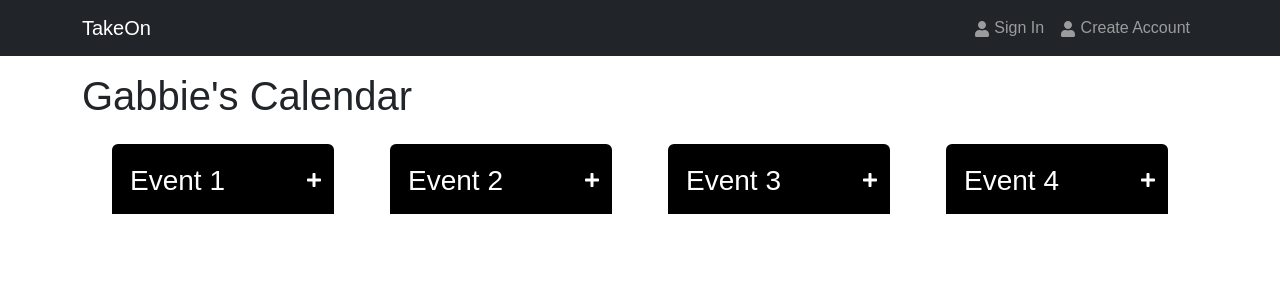
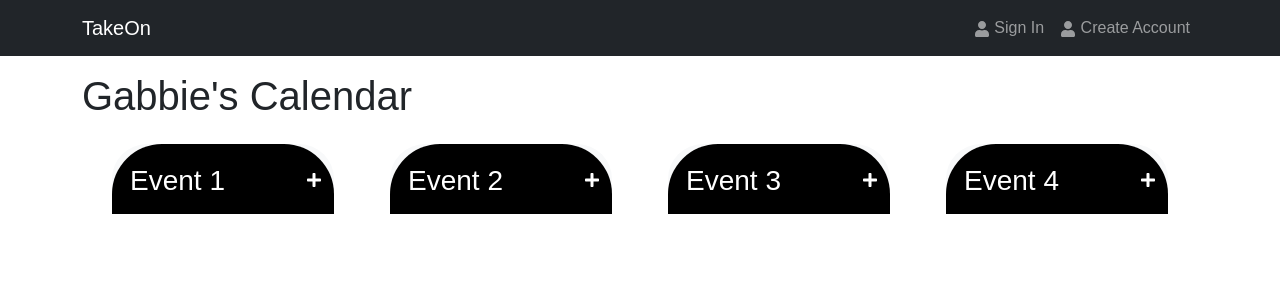
Before and after one commit to gabbiedla/takeon, a React (Create React App) app in the folder frontend/: page /gdla-calendar in a window 1280 px wide. Shown: the top 300 px of the page. Built offline with nearby package versions, Linux system fonts and the light colour scheme.

Commit message:
css edits

```diff
--- a/frontend/src/components/E.jsx
+++ b/frontend/src/components/E.jsx
@@ -11,9 +11,9 @@ import {
 
 const Event = ({ event }) => {
   return (
-    <Card className="my-3 p-3 mx-3 rounded bg-light border-0">
+    <Card className="my-3 p-3 mx-3  bg-light border-0">
       {/* <a href={`/event/${event._id}`}> */}
-      <Container className="card-items rounded-top text-white">
+      <Container className="card-items  text-white">
         <Card.Title as="div">
           <h3 className="card-title">{event.title}</h3>
         </Card.Title>
--- a/frontend/src/components/ExternalEvents.jsx
+++ b/frontend/src/components/ExternalEvents.jsx
@@ -20,9 +20,9 @@ const ExternalEvent = ({ event }) => {
 
   // const externalEvent = ({ event }) => {
   return (
-    <Card className="my-3 p-3 mx-3 rounded bg-light border-0">
+    <Card className="my-3 p-3 mx-3  bg-light border-0">
       {/* <a href={`/event/${event._id}`}> */}
-      <Container className="card-items rounded-top text-white">
+      <Container className="card-items  text-white">
         <Card.Title as="div">
           <h3 className="card-title">{event.title}</h3>
         </Card.Title>
--- a/frontend/src/index.css
+++ b/frontend/src/index.css
@@ -35,6 +35,7 @@ p-3 {
 
 .p-3 {
   padding: 0 !important;
+  border-radius: 50px;
 }
 
 main {
@@ -118,6 +119,9 @@ table th {
   align-items: center;
   /* border-bottom: black solid 4px; */
   background-color: black;
+  border-top-left-radius: 50px;
+  border-top-right-radius: 50px;
+
   /* align-content: flex-start; */
   /* height: 50px; */
   /* background-color: black;
```
